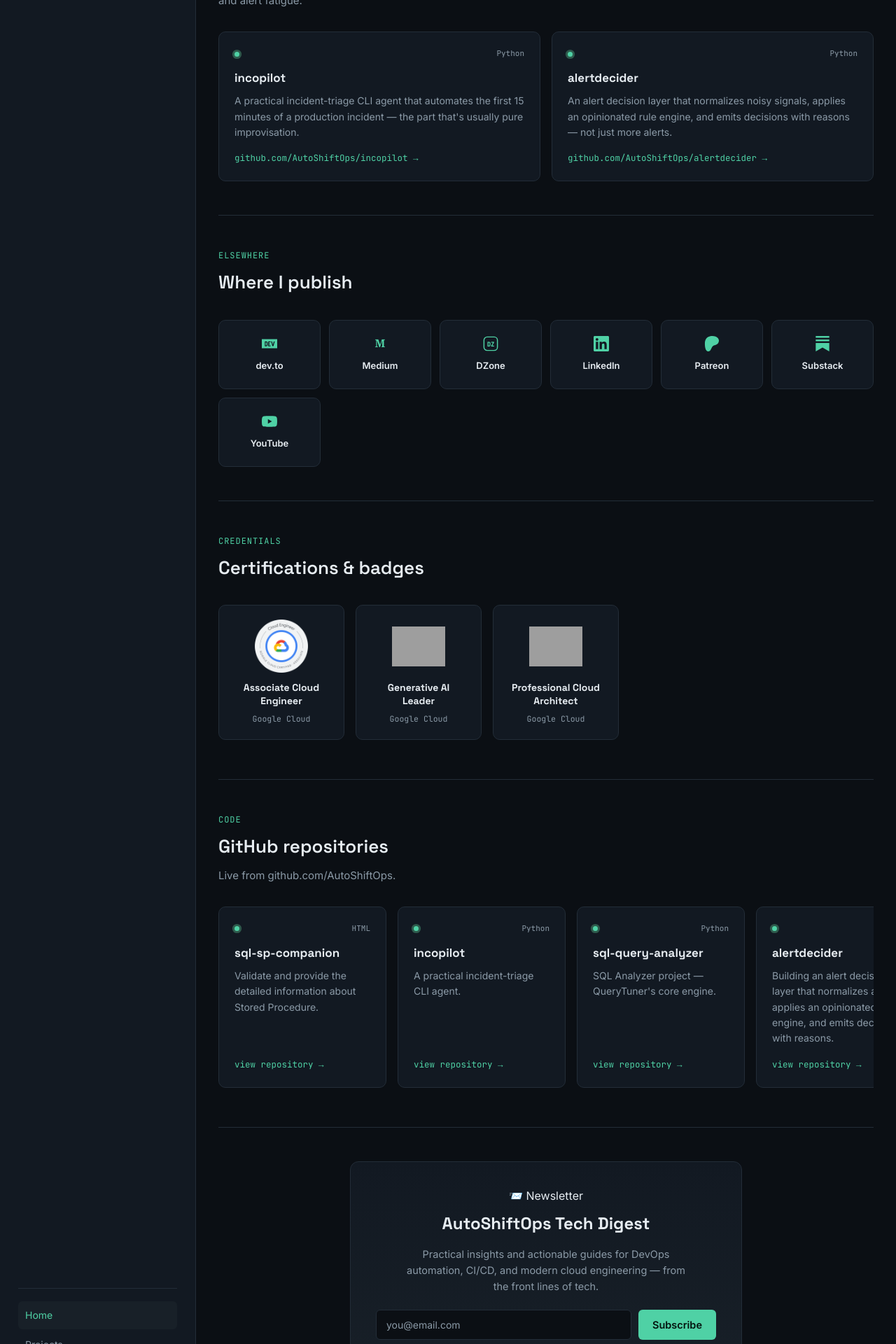
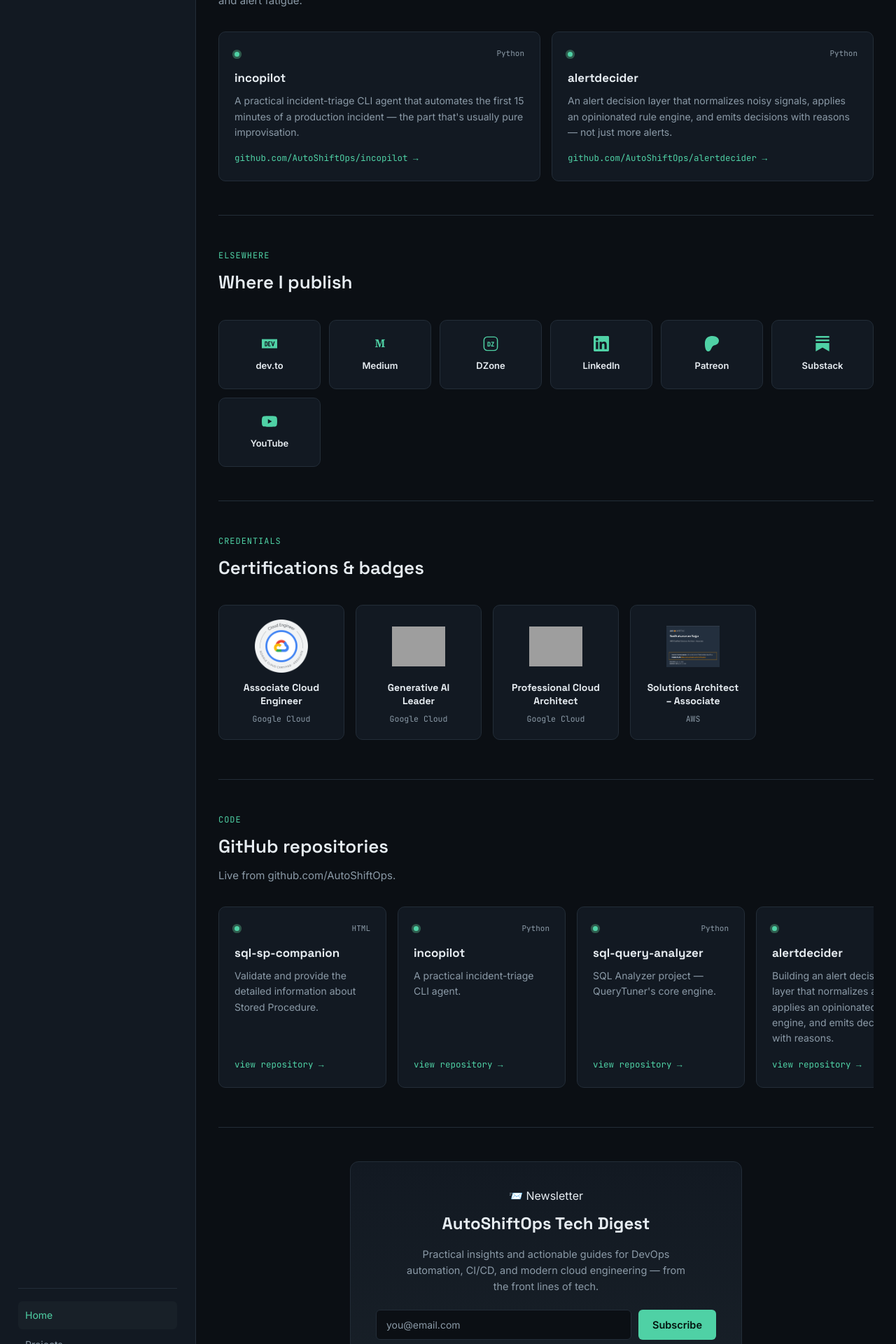
Before and after one commit to AutoShiftOps/autoshiftops.github.io, a Jekyll site: the page built from index.html, in a window 1280 px wide. Shown: the part 1642-3562 px from the top of the page at 70% size. Built offline with Jekyll 4.4.1, drawn with Linux system fonts in a browser that asks for light colours; grey boxes are pictures that could not be loaded.

Commit message:
added aws solutions architect assiciate

```diff
--- a/index.html
+++ b/index.html
@@ -152,6 +152,11 @@
       <h4>Professional Cloud Architect</h4>
       <span class="cert-issuer">Google Cloud</span>
     </a>
+    <a class="cert-card" href="https://cp.certmetrics.com/amazon/en/public/verify/credential/cf91a180c36147f99bfd056919e572ac" target="_blank" rel="noopener">
+      <img src="{{ '/assets/images/certs/aws-solutions-architect-associate.png' | relative_url }}" alt="AWS Certified Solutions Architect - Associate Certification badge" loading="lazy">
+      <h4>Solutions Architect &ndash; Associate</h4>
+      <span class="cert-issuer">AWS</span>
+    </a>
   </div>
 </section>
 
```
Also changed, not shown: assets/images/certs/aws-solutions-architect-associate.png (added).
